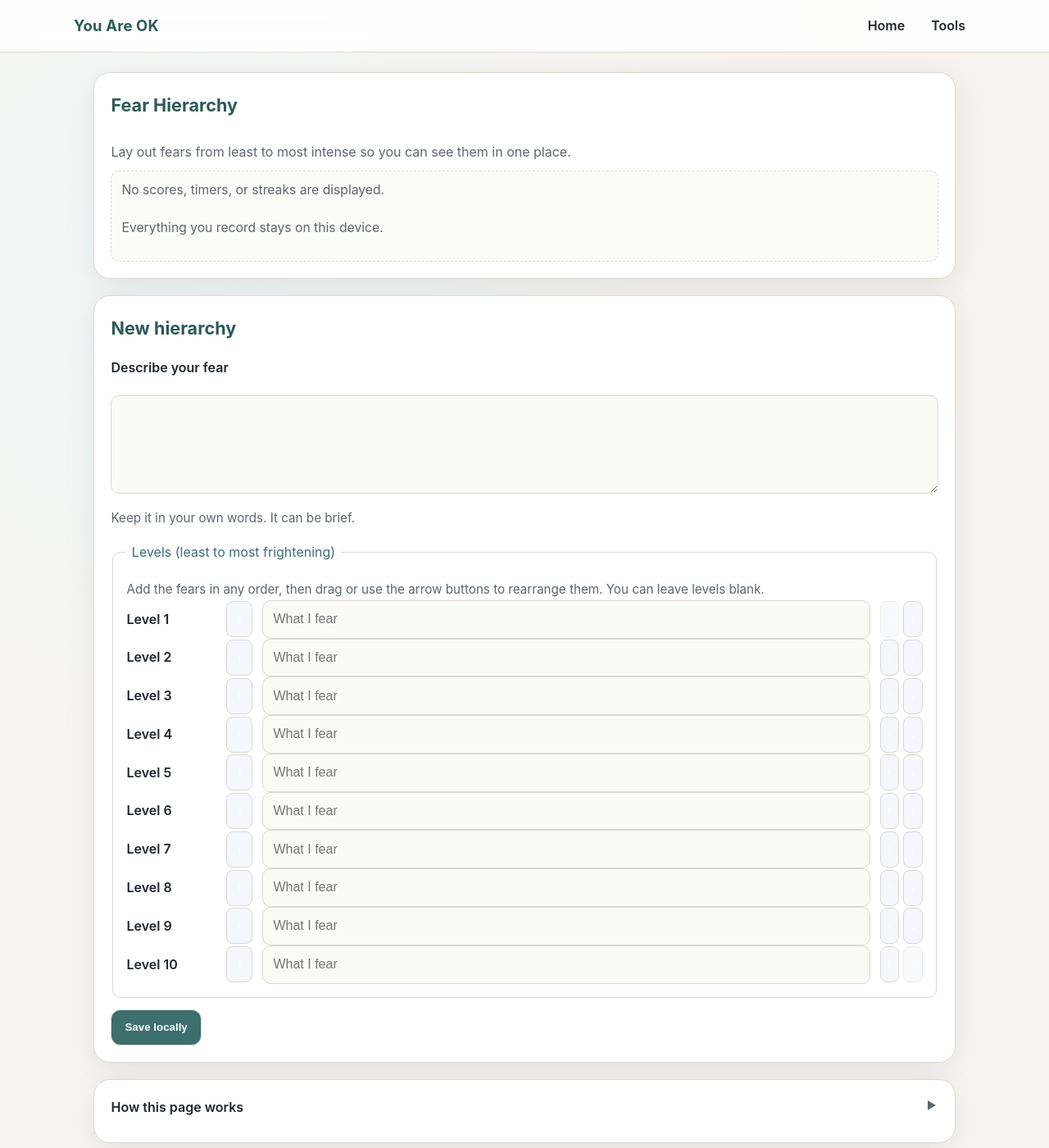
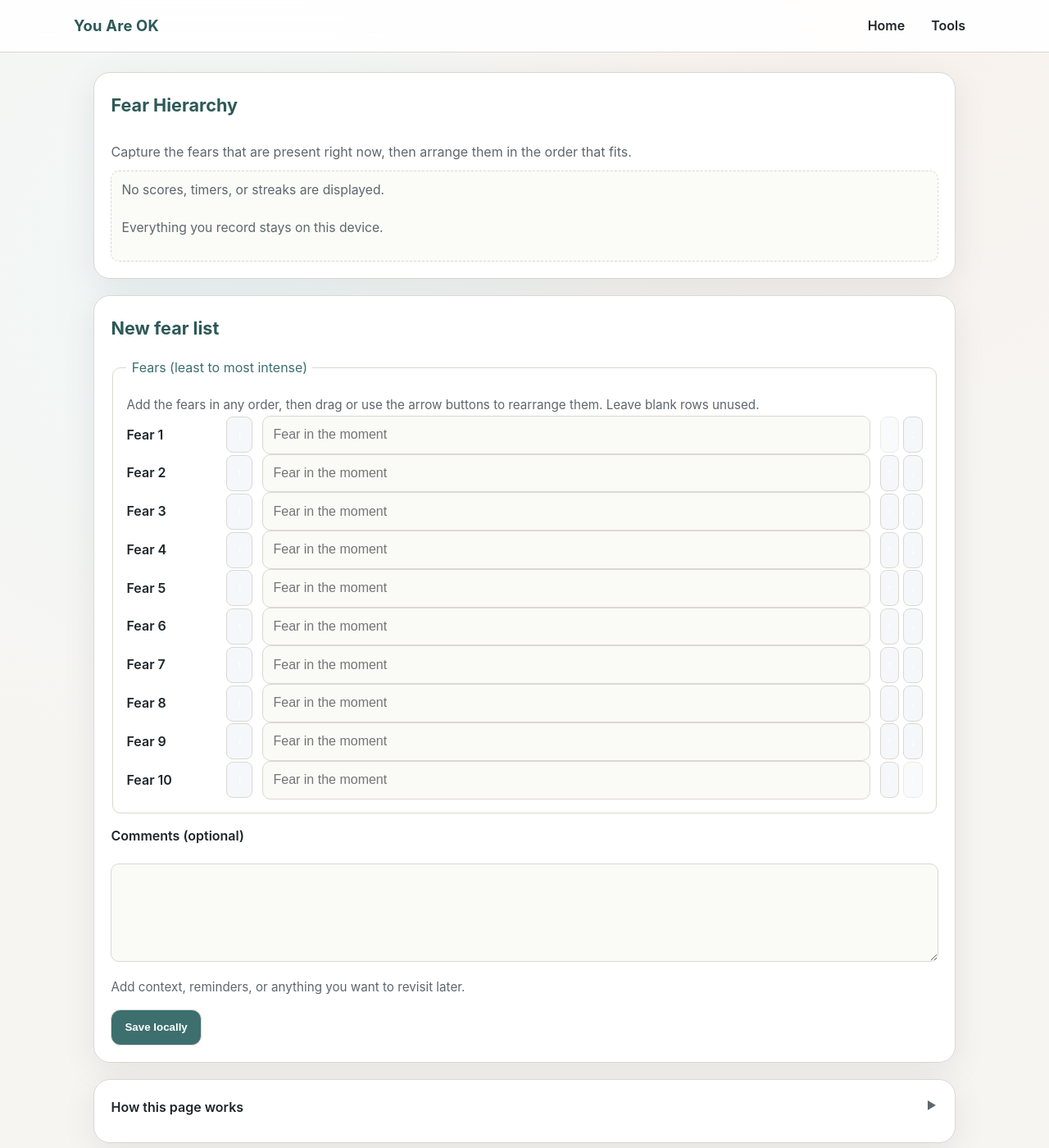
Before and after one commit to ptrcko/you-are-ok, a Jekyll site: the page built from tools/fear-hierarchy.md, in a window 1280 px wide and 1400 px high. Shown: the whole window at 82% size. Built offline with Jekyll 4.4.1, drawn with Linux system fonts in a browser that asks for light colours; some of the changed text lies outside the part shown.

Commit message:
Update fear hierarchy for fear lists

```diff
--- a/assets/js/tools/fear-hierarchy/index.js
+++ b/assets/js/tools/fear-hierarchy/index.js
@@ -2,7 +2,7 @@ import { createLocalId } from '../shared/ids.js';
 
 const STORAGE_KEY = 'fear-hierarchy-entries';
 const LEVEL_COUNT = 10;
-const DEFAULT_LEVEL_HINT = 'What I fear';
+const DEFAULT_LEVEL_HINT = 'Fear in the moment';
 
 function formatTimestamp(value) {
   if (!value) return 'Saved time not recorded';
@@ -33,12 +33,12 @@ function buildLevelRow(levelNumber, existingText = '') {
   const label = document.createElement('label');
   label.className = 'level-row__order';
   label.setAttribute('for', inputId);
-  label.textContent = `Level ${levelNumber}`;
+  label.textContent = `Fear ${levelNumber}`;
 
   const handle = document.createElement('button');
   handle.type = 'button';
   handle.className = 'drag-handle';
-  handle.setAttribute('aria-label', `Drag to reorder Level ${levelNumber}`);
+  handle.setAttribute('aria-label', `Drag to reorder Fear ${levelNumber}`);
   handle.setAttribute('draggable', 'true');
   handle.textContent = '↕';
 
@@ -49,7 +49,7 @@ function buildLevelRow(levelNumber, existingText = '') {
   input.value = existingText;
   input.placeholder = DEFAULT_LEVEL_HINT;
   input.setAttribute('data-level', String(levelNumber));
-  input.setAttribute('aria-label', `Level ${levelNumber} description`);
+  input.setAttribute('aria-label', `Fear ${levelNumber} description`);
 
   const actions = document.createElement('div');
   actions.className = 'level-row__actions';
@@ -59,14 +59,14 @@ function buildLevelRow(levelNumber, existingText = '') {
   moveUp.className = 'level-move';
   moveUp.dataset.move = 'up';
   moveUp.textContent = '↑';
-  moveUp.setAttribute('aria-label', `Move Level ${levelNumber} up`);
+  moveUp.setAttribute('aria-label', `Move Fear ${levelNumber} up`);
 
   const moveDown = document.createElement('button');
   moveDown.type = 'button';
   moveDown.className = 'level-move';
   moveDown.dataset.move = 'down';
   moveDown.textContent = '↓';
-  moveDown.setAttribute('aria-label', `Move Level ${levelNumber} down`);
+  moveDown.setAttribute('aria-label', `Move Fear ${levelNumber} down`);
 
   actions.append(moveUp, moveDown);
 
@@ -76,18 +76,29 @@ function buildLevelRow(levelNumber, existingText = '') {
 
 function renderLevelInputs(container, existing = []) {
   container.innerHTML = '';
-  const sorted = [...existing].sort((a, b) => a.level - b.level);
   for (let i = 1; i <= LEVEL_COUNT; i += 1) {
-    const text = sorted[i - 1]?.description ?? '';
+    const text = existing[i - 1] ?? '';
     container.appendChild(buildLevelRow(i, text));
   }
+}
+
+function normalizeFears(entry) {
+  if (Array.isArray(entry.fears)) {
+    return entry.fears.filter(Boolean);
+  }
+  if (Array.isArray(entry.levels)) {
+    return entry.levels
+      .map((item) => (typeof item === 'string' ? item : item.description ?? item.fear ?? ''))
+      .filter(Boolean);
+  }
+  return [];
 }
 
 function renderEntries(listEl, entries, callbacks) {
   listEl.innerHTML = '';
   if (!entries.length) {
     const empty = document.createElement('p');
-    empty.textContent = 'No hierarchies saved on this device yet.';
+    empty.textContent = 'No fear lists saved on this device yet.';
     listEl.appendChild(empty);
     return;
   }
@@ -100,7 +111,9 @@ function renderEntries(listEl, entries, callbacks) {
     header.className = 'saved-card__header';
 
     const title = document.createElement('h3');
-    title.textContent = entry.fearSummary || 'Untitled hierarchy';
+    const fears = normalizeFears(entry);
+    const titleSuffix = fears.length ? ` (${fears.length})` : '';
+    title.textContent = `Fear list${titleSuffix}`;
     header.appendChild(title);
 
     const actions = document.createElement('div');
@@ -121,7 +134,7 @@ function renderEntries(listEl, entries, callbacks) {
     header.appendChild(actions);
 
     const description = document.createElement('p');
-    description.textContent = 'Levels from least to most frightening:';
+    description.textContent = 'Fears in the order you set:';
 
     const saved = document.createElement('p');
     saved.className = 'hint';
@@ -129,37 +142,42 @@ function renderEntries(listEl, entries, callbacks) {
 
     const list = document.createElement('ol');
     list.className = 'hierarchy-list';
-    const sortedLevels = [...entry.levels].sort((a, b) => a.level - b.level);
-    sortedLevels.forEach((item) => {
+    fears.forEach((item) => {
       const li = document.createElement('li');
-      li.textContent = item.description || 'No description provided';
+      li.textContent = item || 'No description provided';
       list.appendChild(li);
     });
 
     card.append(header, saved, description, list);
+
+    if (entry.comments) {
+      const commentsLabel = document.createElement('p');
+      commentsLabel.className = 'item-heading';
+      commentsLabel.textContent = 'Comments';
+      const comments = document.createElement('p');
+      comments.className = 'data-text';
+      comments.textContent = entry.comments;
+      card.append(commentsLabel, comments);
+    }
     listEl.appendChild(card);
   });
 }
 
 function readForm(formEl) {
-  const fearSummary = formEl.fearSummary.value.trim();
   const levelRows = Array.from(formEl.querySelectorAll('.level-row'));
-  const levels = levelRows
+  const fears = levelRows
     .map((row, index) => {
       const input = row.querySelector('input[name="levels"]');
-      return { level: index + 1, description: input.value.trim() };
+      return input.value.trim();
     })
-    .filter((item) => item.description);
+    .filter(Boolean);
 
-  if (!fearSummary) {
-    throw new Error('Please describe the fear you are mapping.');
+  if (!fears.length) {
+    throw new Error('Add at least one fear to keep the list meaningful.');
   }
 
-  if (!levels.length) {
-    throw new Error('Add at least one level to keep the order meaningful.');
-  }
-
-  return { fearSummary, levels };
+  const comments = formEl.comments.value.trim();
+  return { fears, comments };
 }
 
 function init() {
@@ -183,16 +201,16 @@ function init() {
       const handle = row.querySelector('.drag-handle');
 
       row.dataset.level = String(levelNumber);
-      label.textContent = `Level ${levelNumber}`;
+      label.textContent = `Fear ${levelNumber}`;
       label.setAttribute('for', input.id);
       input.dataset.level = String(levelNumber);
-      input.setAttribute('aria-label', `Level ${levelNumber} description`);
+      input.setAttribute('aria-label', `Fear ${levelNumber} description`);
 
       moveUp.disabled = index === 0;
       moveDown.disabled = index === rows.length - 1;
-      moveUp.setAttribute('aria-label', `Move Level ${levelNumber} up`);
-      moveDown.setAttribute('aria-label', `Move Level ${levelNumber} down`);
-      handle.setAttribute('aria-label', `Drag to reorder Level ${levelNumber}`);
+      moveUp.setAttribute('aria-label', `Move Fear ${levelNumber} up`);
+      moveDown.setAttribute('aria-label', `Move Fear ${levelNumber} down`);
+      handle.setAttribute('aria-label', `Drag to reorder Fear ${levelNumber}`);
     });
   }
 
@@ -209,15 +227,15 @@ function init() {
 
   function handleEdit(entry) {
     editId = entry.id;
-    form.fearSummary.value = entry.fearSummary;
-    renderLevelInputs(levelsContainer, entry.levels);
+    form.comments.value = entry.comments ?? '';
+    renderLevelInputs(levelsContainer, normalizeFears(entry));
     updateLevelOrder();
     cancelEdit.hidden = false;
-    status.textContent = 'Loaded this hierarchy for editing. Saving will replace the existing copy.';
+    status.textContent = 'Loaded this list for editing. Saving will replace the existing copy.';
   }
 
   function handleDelete(entry) {
-    const confirmed = window.confirm('Delete this hierarchy from this device?');
+    const confirmed = window.confirm('Delete this fear list from this device?');
     if (!confirmed) return;
     const remaining = getEntries().filter((item) => item.id !== entry.id);
     persistEntries(remaining);
--- a/tools/fear-hierarchy.md
+++ b/tools/fear-hierarchy.md
@@ -5,7 +5,7 @@ title: Fear Hierarchy
 
 <section class="tool-header">
   <h2>Fear Hierarchy</h2>
-  <p class="intro">Lay out fears from least to most intense so you can see them in one place.</p>
+  <p class="intro">Capture the fears that are present right now, then arrange them in the order that fits.</p>
   <div class="microcopy">
     <p>No scores, timers, or streaks are displayed.</p>
     <p>Everything you record stays on this device.</p>
@@ -13,17 +13,17 @@ title: Fear Hierarchy
 </section>
 
 <section class="form-first">
-  <h2>New hierarchy</h2>
+  <h2>New fear list</h2>
   <form id="hierarchy-form">
-    <label for="fear-summary">Describe your fear</label>
-    <textarea id="fear-summary" name="fearSummary" rows="3" required></textarea>
-    <p class="hint">Keep it in your own words. It can be brief.</p>
-
     <fieldset>
-      <legend>Levels (least to most frightening)</legend>
-      <p class="hint">Add the fears in any order, then drag or use the arrow buttons to rearrange them. You can leave levels blank.</p>
+      <legend>Fears (least to most intense)</legend>
+      <p class="hint">Add the fears in any order, then drag or use the arrow buttons to rearrange them. Leave blank rows unused.</p>
       <div id="levels-container"></div>
     </fieldset>
+
+    <label for="fear-comments">Comments (optional)</label>
+    <textarea id="fear-comments" name="comments" rows="3"></textarea>
+    <p class="hint">Add context, reminders, or anything you want to revisit later.</p>
 
     <div class="form-actions">
       <button type="submit">Save locally</button>
@@ -37,15 +37,16 @@ title: Fear Hierarchy
   <details class="collapsible" aria-label="How this page works">
     <summary>How this page works</summary>
     <ul>
-      <li>Write a short description of the fear you are mapping.</li>
-      <li>Add up to ten levels, then reorder them until the sequence feels right.</li>
-      <li>Save to keep the hierarchy on this device. You can reopen, edit, or delete it later.</li>
+      <li>List the fears showing up for you right now.</li>
+      <li>Reorder them until the sequence feels right.</li>
+      <li>Add optional comments if you want extra context.</li>
+      <li>Save to keep the list on this device. You can reopen, edit, or delete it later.</li>
     </ul>
   </details>
 </section>
 
 <section>
-  <h2>Saved hierarchies</h2>
+  <h2>Saved fear lists</h2>
   <p class="notice">Data remains in your browser only. Editing or deleting affects local storage, not a server.</p>
   <div id="entries"></div>
 </section>
```
Also changed, not shown: DATA_MODEL.md (+4 -8 lines), EXERCISES.md (+3 -3 lines).
